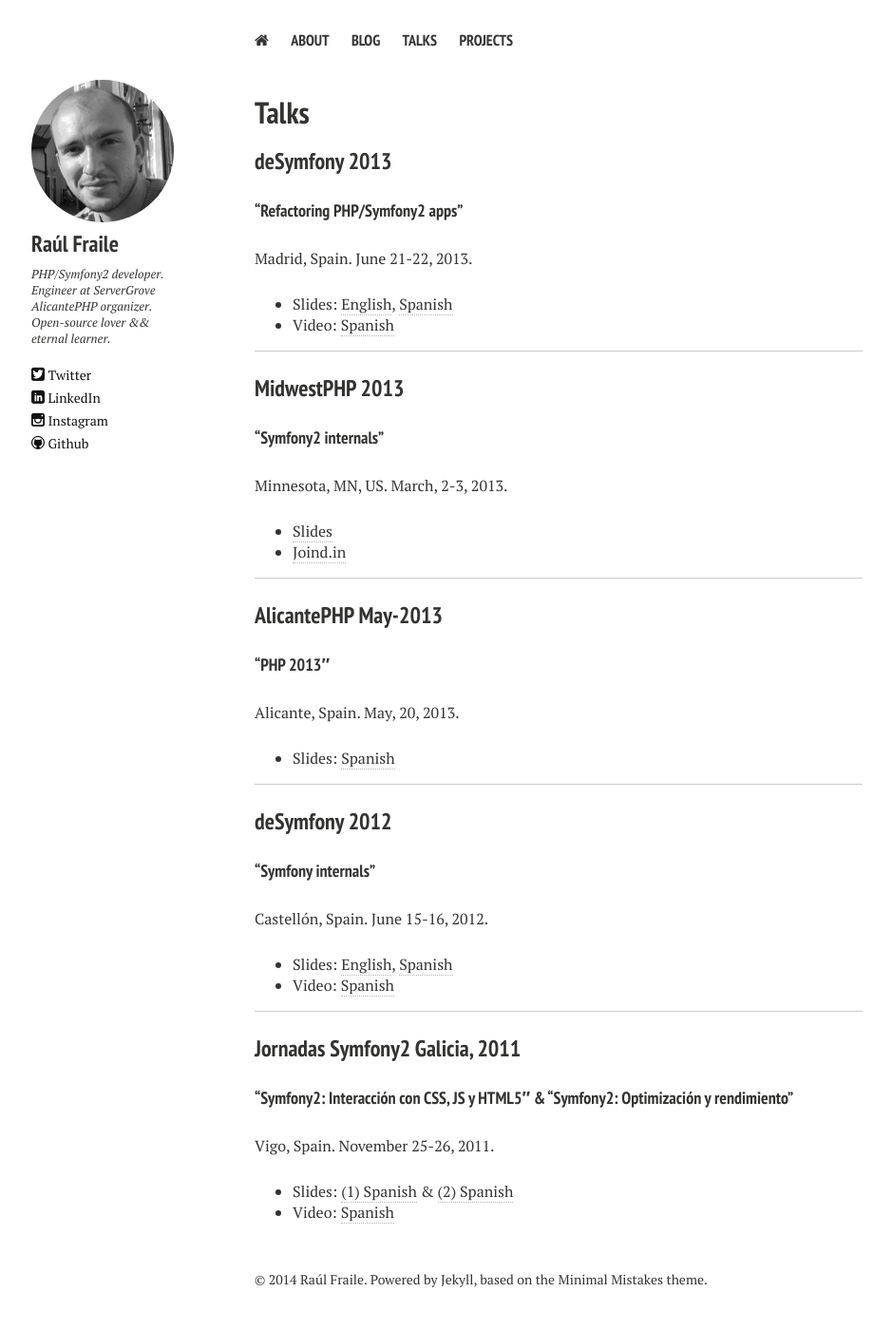
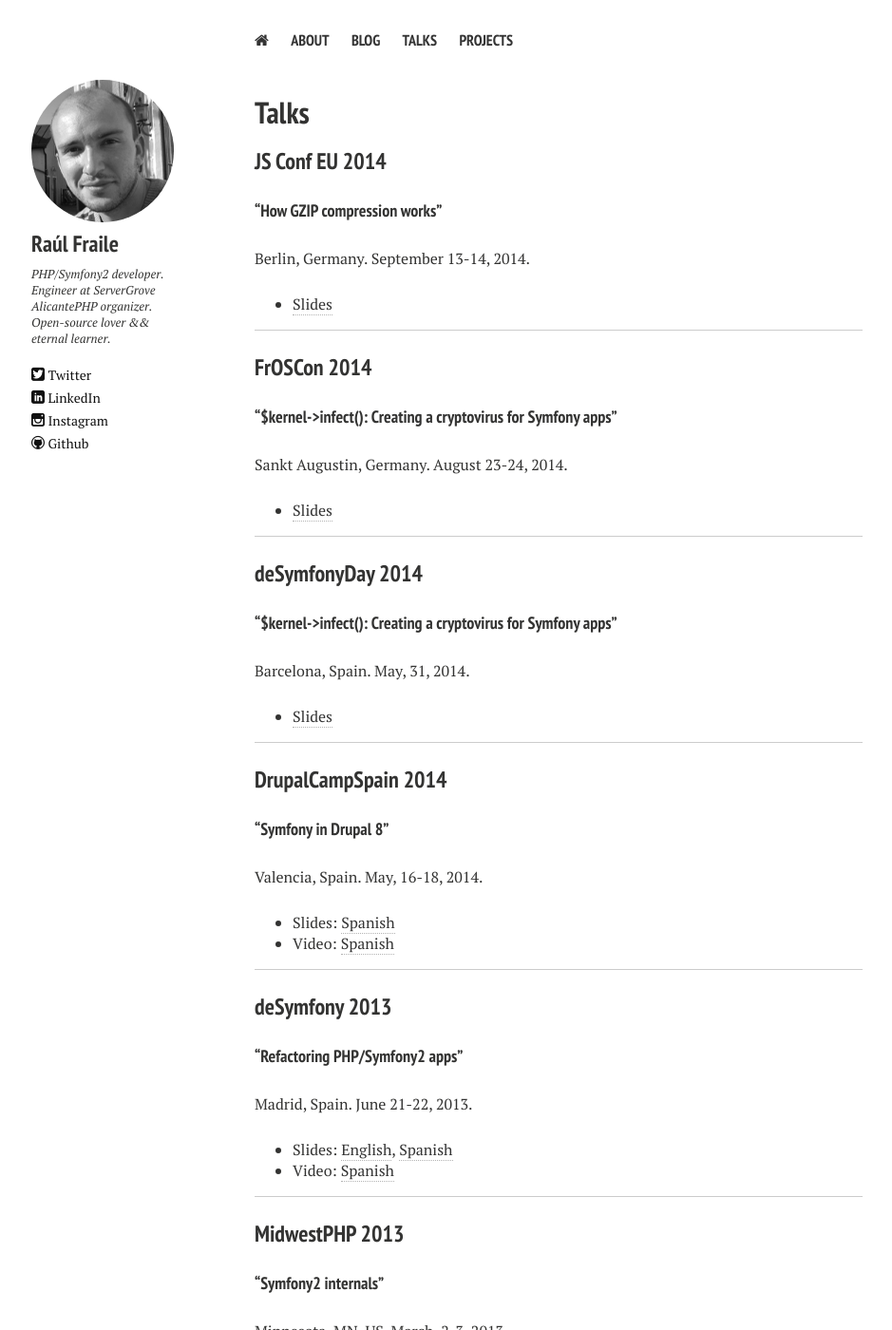
Before and after one commit to raulfraile/raulfraile.github.io, a Jekyll site: the page built from talks.md, in a window 1280 px wide and 1400 px high. Shown: the whole window at 95% size, without its empty margins (52-991 px from the left). Built offline with Jekyll 4.4.1, drawn with Linux system fonts in a browser that asks for light colours; nearby versions of some CDN libraries.

Commit message:
Updated talks

```diff
--- a/talks.md
+++ b/talks.md
@@ -10,6 +10,47 @@
   credit: Texture Lovers
   creditlink: http://texturelovers.com
 ---
+
+### JS Conf EU 2014
+
+#### “How GZIP compression works”
+
+Berlin, Germany. September 13-14, 2014.
+
+- [Slides](www.slideshare.net/raulfraile/how-gzip-compression-works-js-conf-eu-2014)
+
+***
+
+### FrOSCon 2014
+
+#### “$kernel->infect(): Creating a cryptovirus for Symfony apps”
+
+Sankt Augustin, Germany. August 23-24, 2014.
+
+- [Slides](http://www.slideshare.net/raulfraile/kernelinfect-creating-a-cryptovirus-for-symfony2-apps)
+
+***
+
+### deSymfonyDay 2014
+
+#### “$kernel->infect(): Creating a cryptovirus for Symfony apps”
+
+Barcelona, Spain. May, 31, 2014.
+
+- [Slides](http://www.slideshare.net/raulfraile/kernelinfect-creating-a-cryptovirus-for-symfony2-apps)
+
+***
+
+### DrupalCampSpain 2014
+
+#### “Symfony in Drupal 8”
+
+Valencia, Spain. May, 16-18, 2014.
+
+- Slides: [Spanish](http://www.slideshare.net/raulfraile/symfony-en-drupal-8-drupalcamp-spain)
+- Video: [Spanish](http://vimeo.com/98201836)
+
+***
 
 ### deSymfony 2013
 
```
